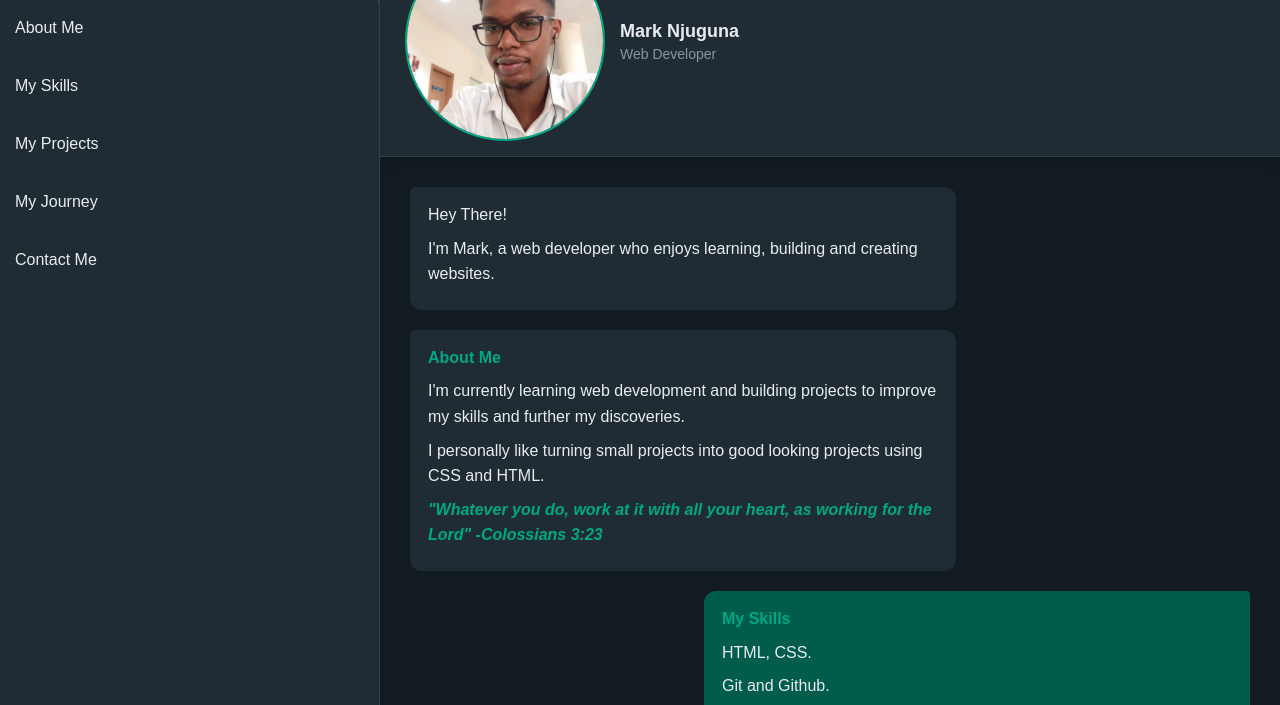
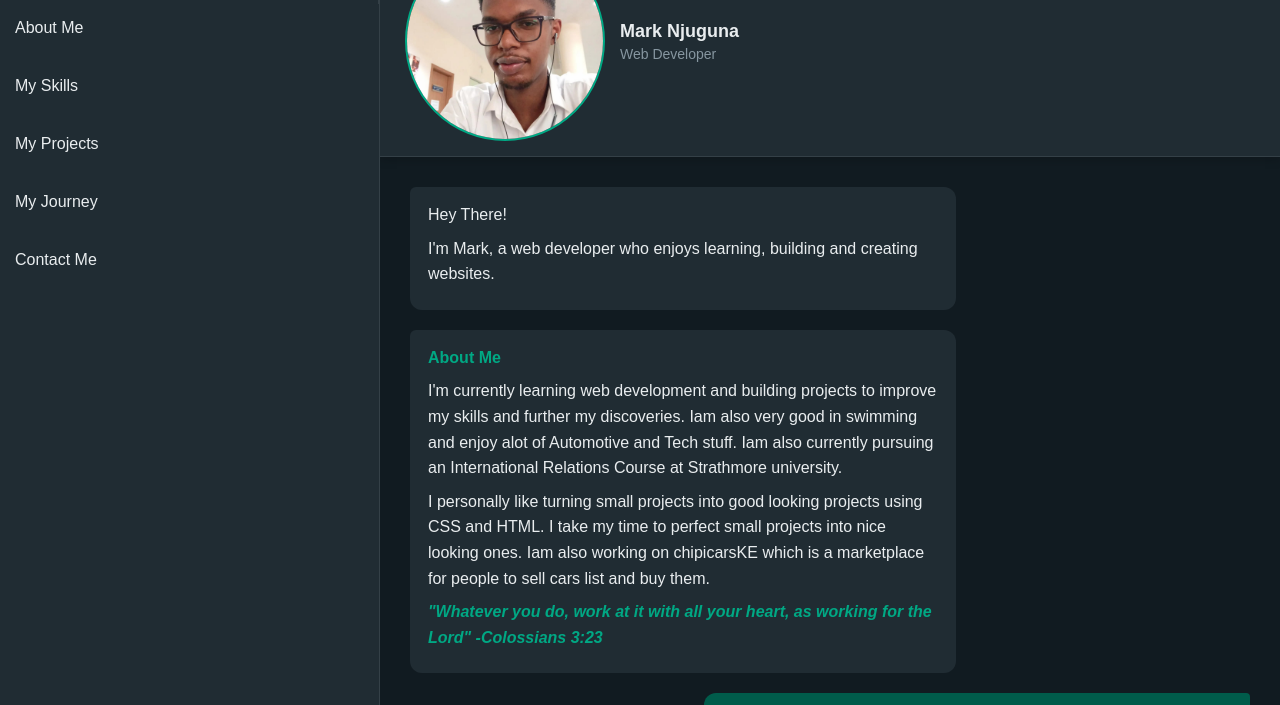
Before and after one commit to njugunamark310-cloud/Professional-portfolio, a plain HTML site: page index.html in a window 1280 px wide. Shown: the part 74-779 px from the top of the page. Drawn offline with Linux system fonts and the light colour scheme.

Commit message:
feat: finalized index.html

```diff
--- a/index.html
+++ b/index.html
@@ -67,11 +67,15 @@
             <p>
                 I'm currently learning web development
                 and building projects to improve my skills and further my discoveries.
+                Iam also very good in swimming and enjoy alot of Automotive and Tech stuff.
+                Iam also currently pursuing an International Relations Course at Strathmore university.
             </p>
 
             <p>
                I personally like turning small projects into good looking projects
                using CSS and HTML.
+               I take my time to perfect small projects into nice looking ones.
+               Iam also working on chipicarsKE which is a marketplace for people to sell cars list and buy them.
             </p>
 
             <p><strong><em>
```
